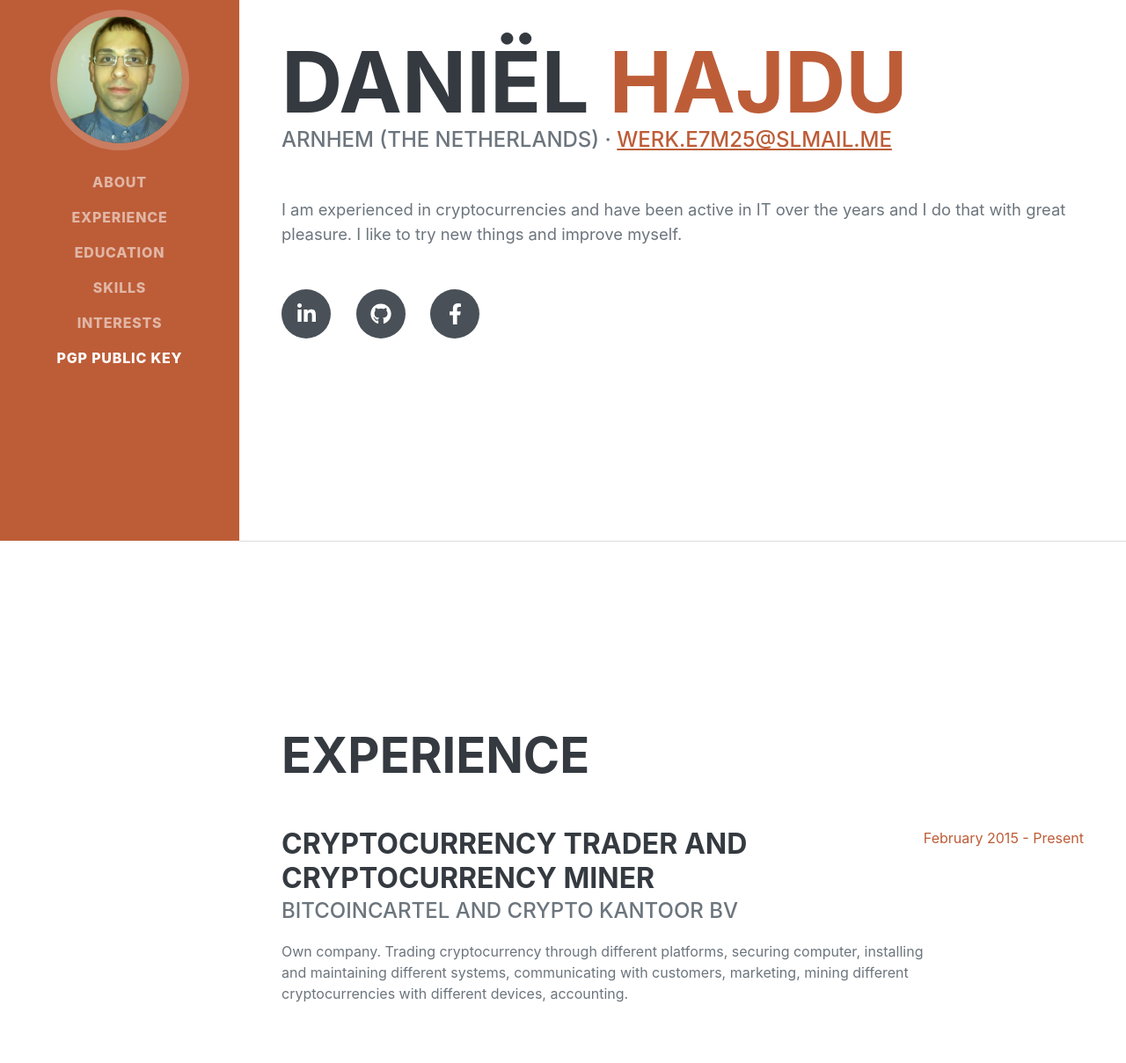
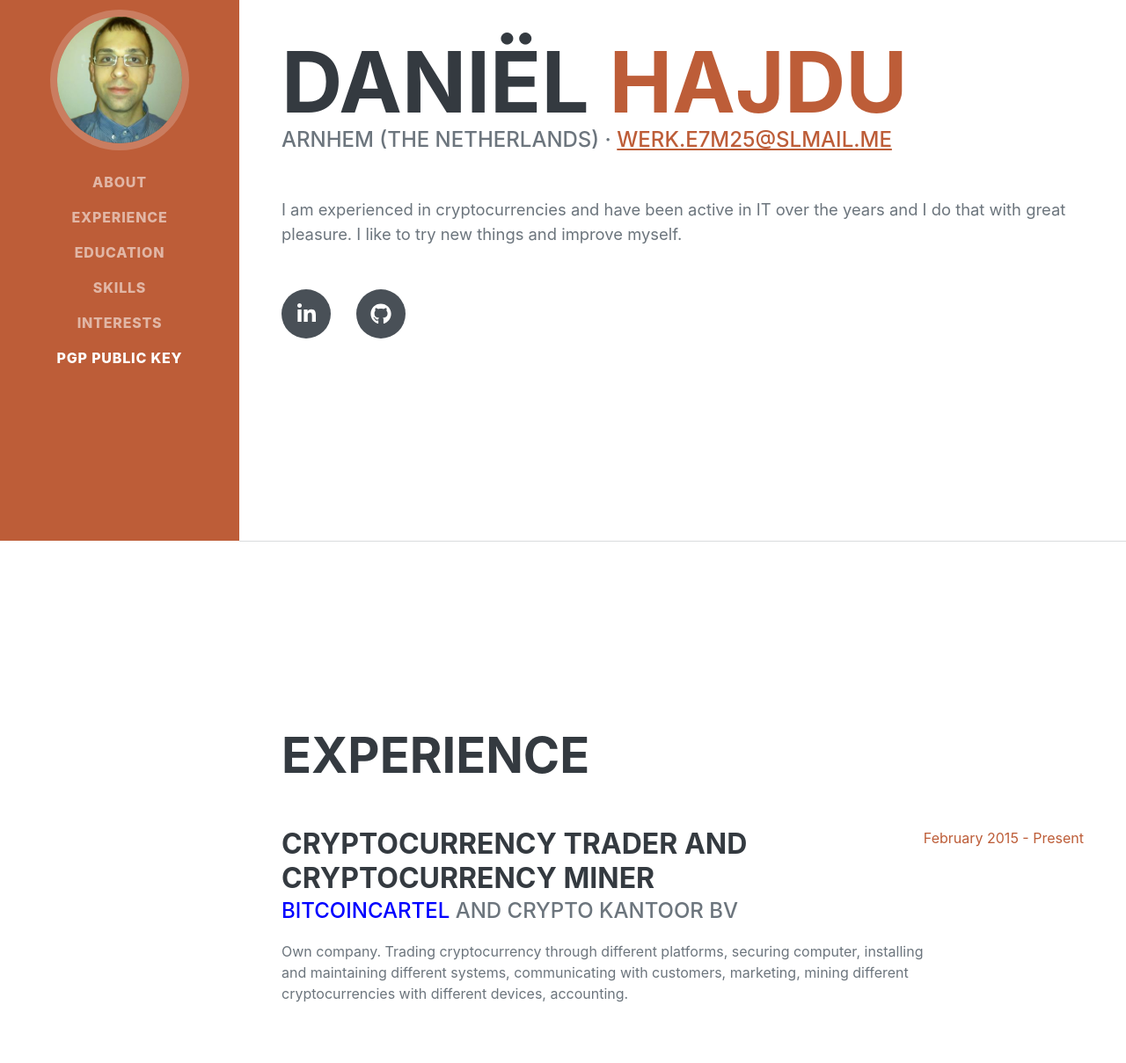
Before and after one commit to danielhajdu/danielhajdu.github.io, a plain HTML site: page index.html in a window 1280 px wide. Shown: the part 185-1394 px from the top of the page at 88% size. Drawn offline with nearby package versions, Linux system fonts and the light colour scheme; a web font is replaced by a local one.

Commit message:
index.html

```diff
--- a/index.html
+++ b/index.html
@@ -54,7 +54,6 @@
                     <div class="social-icons">
                         <a class="social-icon" href="https://www.linkedin.com/in/dhajdu1/" title="LinkedIn" target="_blank"><i class="fab fa-linkedin-in"></i></a>
                         <a class="social-icon" href="https://github.com/danielhajdu" title="GitHub" target="_blank"><i class="fab fa-github"></i></a>
-                        <a class="social-icon" href="https://www.facebook.com/BitcoinCartel" title="Facebook" target="_blank"><i class="fab fa-facebook-f"></i></a>
                     </div>
                 </div>
             </section>
@@ -66,7 +65,7 @@
                     <div class="d-flex flex-column flex-md-row justify-content-between mb-5">
                         <div class="flex-grow-1">
                             <h3 class="mb-0">Cryptocurrency Trader and Cryptocurrency Miner</h3>
-                            <div class="subheading mb-3">BitcoinCartel and Crypto Kantoor BV</div>
+                            <div class="subheading mb-3"><a href="https://www.facebook.com/BitcoinCartel" style="color: blue; text-decoration: none;" title="BitcoinCartel" target="_blank">BitcoinCartel</a> and Crypto Kantoor BV</div>
                             <p>Own company. Trading cryptocurrency through different platforms, securing computer, installing and maintaining different systems, communicating with customers, marketing, mining different cryptocurrencies with different devices, accounting.</p>
                         </div>
                         <div class="flex-shrink-0"><span class="text-primary">February 2015 - Present</span></div>
```
